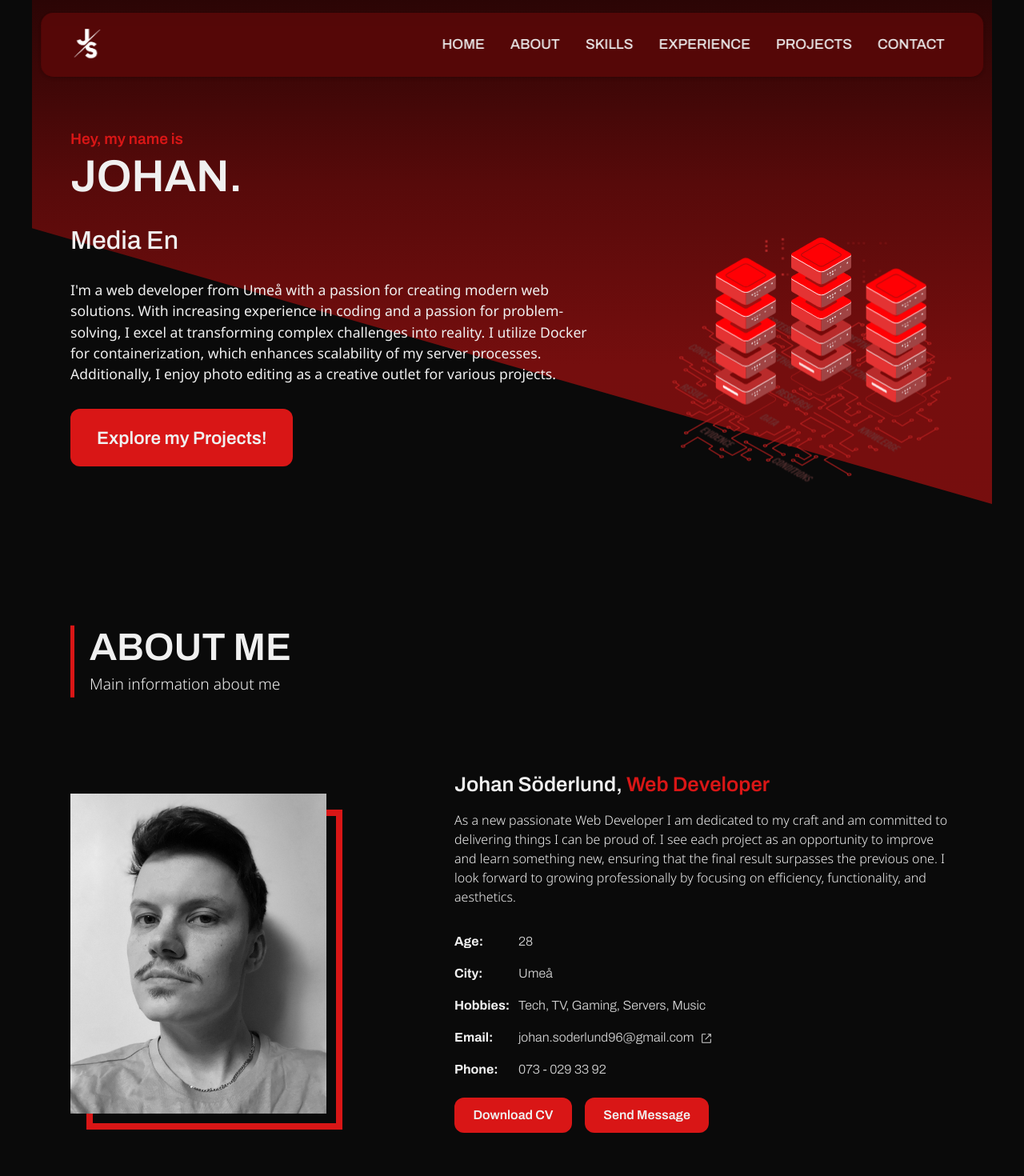
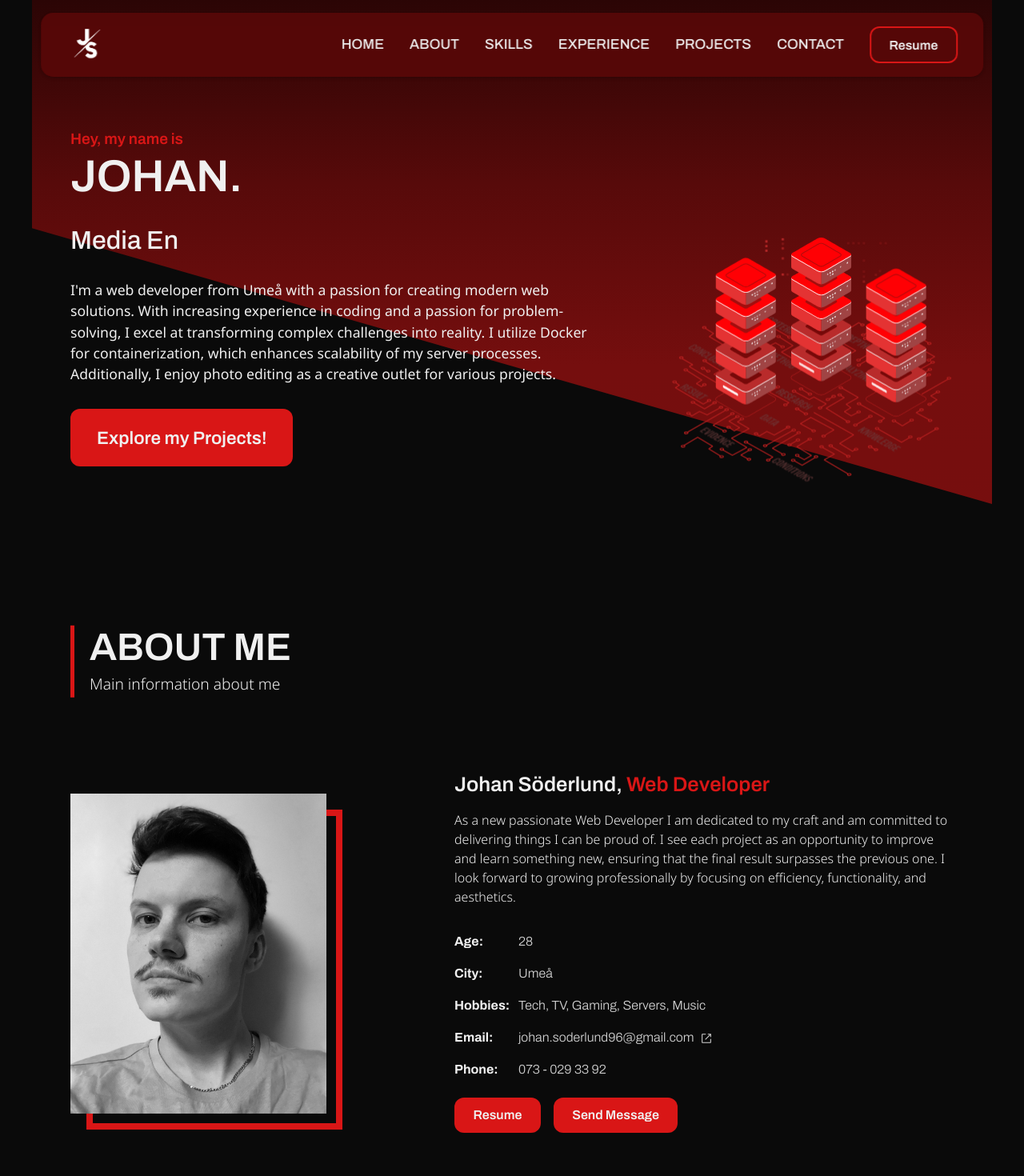
Before and after one commit to jhn322/portfolio-react, a React (Vite) app: page / in a window 1280 px wide. Shown: the top 1470 px of the page at 80% size. Built offline with nearby package versions, Linux system fonts and the light colour scheme.

Commit message:
resume btn, more style changes

```diff
--- a/src/components/About.jsx
+++ b/src/components/About.jsx
@@ -124,7 +124,7 @@ const About = () => {
           </div>
           <div className="buttons">
             <a href="/resume.docx" download>
-              <button>Download CV</button>
+              <button>Resume</button>
             </a>
             <a href="#contact">
               <button>Send Message</button>
--- a/src/components/Navbar.jsx
+++ b/src/components/Navbar.jsx
@@ -104,6 +104,11 @@ const Navbar = () => {
             </li>
           )
         )}
+        <div className="navBtn">
+          <a href="/resume.docx" download>
+            <button>Resume</button>
+          </a>
+        </div>
         <div className="navIconsContainer">
           <a
             href="https://github.com/jhn322"
--- a/src/styles/Header.css
+++ b/src/styles/Header.css
@@ -37,7 +37,7 @@
   position: relative;
   display: block;
   width: calc(100% + 1.3px);
-  height: 25rem;
+  height: 46rem;
 }
 
 .custom-shape-divider-bottom-1724873734 .shape-fill {
@@ -121,6 +121,10 @@
 }
 
 @media screen and (min-width: 1024px) {
+  .custom-shape-divider-bottom-1724873734 svg {
+    height: 25rem;
+  }
+
   .content {
     display: flex;
     flex-direction: row;
--- a/src/styles/Navbar.css
+++ b/src/styles/Navbar.css
@@ -24,13 +24,8 @@ nav {
   -webkit-backdrop-filter: blur(5px);
   background-color: var(--nav-color);
   box-shadow: 0 2px 4px rgba(0, 0, 0, 0.2);
-  border-bottom: 1px solid #4f0707;
   padding: 0.3rem 0 0 0.7rem;
   transition: border-radius 0.5s ease-in-out;
-}
-
-nav.menuOpen {
-  border-radius: 15px 15px 0 0;
 }
 
 .logoContainer {
@@ -96,14 +91,13 @@ nav.menuOpen {
 
 ul.menu {
   position: absolute;
-  top: 100%;
-  left: 0;
-  width: 100%;
+  top: 0;
+  right: 0;
+  width: 70%;
   list-style-type: none;
-  border-radius: 0 0 15px 15px;
-  margin: 1px 0;
+  border-radius: 15px;
   padding: 0;
-  background-color: var(--nav-color);
+  background-color: var(--nav-menu);
   overflow: hidden;
   max-height: 0;
   transition: max-height 0.5s ease-in-out, padding 0.5s ease-in-out,
@@ -111,9 +105,9 @@ ul.menu {
 }
 
 ul.open {
-  max-height: 500px;
-  padding: 1rem 0;
-  border-radius: 0 0 15px 15px;
+  max-height: 1000px;
+  padding: 2rem 0;
+  border-radius: 15px;
   box-shadow: 0 2px 4px rgba(0, 0, 0, 0.2);
 }
 
@@ -125,7 +119,7 @@ ul.closed {
 
 li {
   width: 100%;
-  margin: 0.4rem 0;
+  margin: 1rem 0;
 }
 
 .navList {
@@ -145,13 +139,22 @@ li {
   color: var(--text-color);
 }
 
+.navBtn {
+  padding-left: 2rem;
+}
+
+.navBtn button {
+  background-color: transparent;
+  border: 2px solid var(--accent-color);
+}
+
 .navIconsContainer {
   display: flex;
   flex-direction: row;
   justify-content: flex-start;
   align-items: center;
   gap: 1rem;
-  margin: 1rem 2.1rem;
+  margin: 1.6rem 2.1rem;
 }
 
 .navIcon {
@@ -237,6 +240,10 @@ li {
     left: 0;
   }
 
+  .navBtn {
+    padding-left: 1rem;
+  }
+
   .logoContainer {
     flex-shrink: 0;
   }
```
